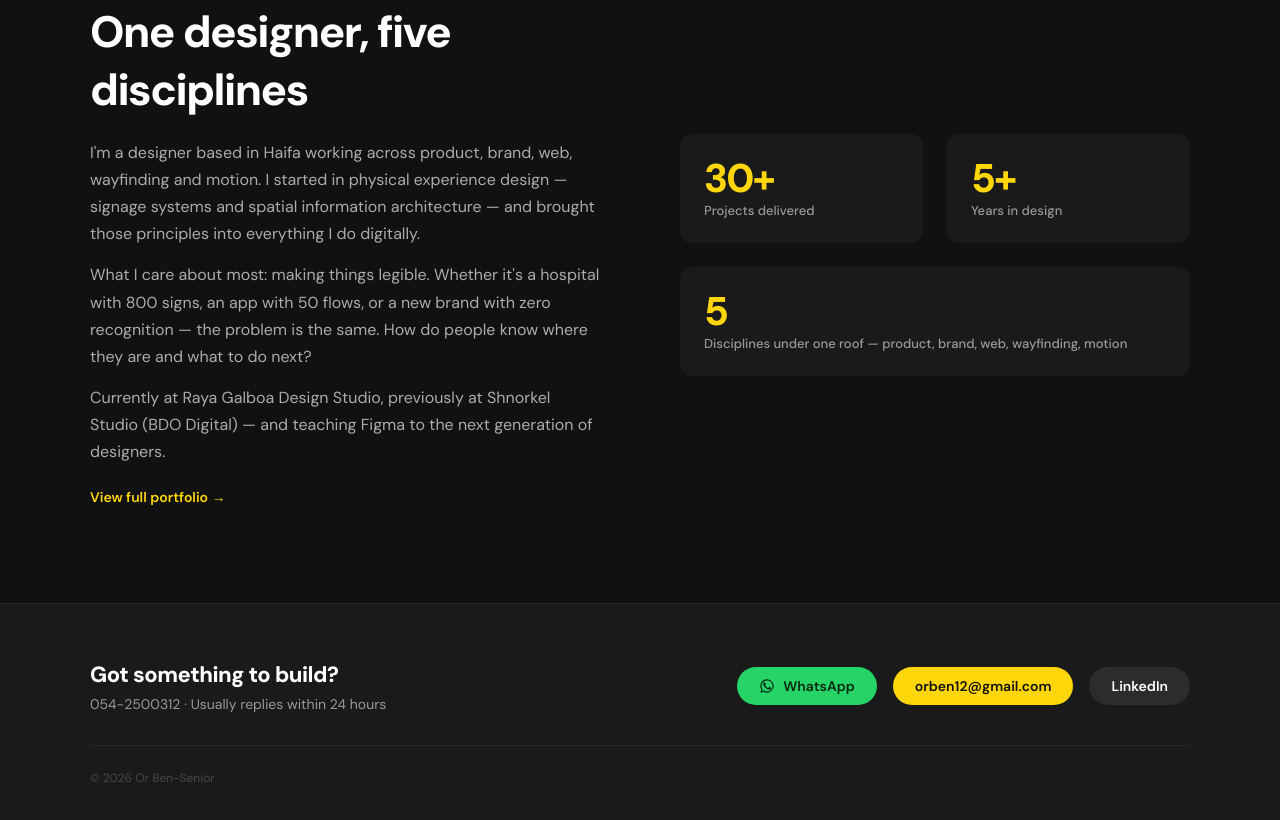
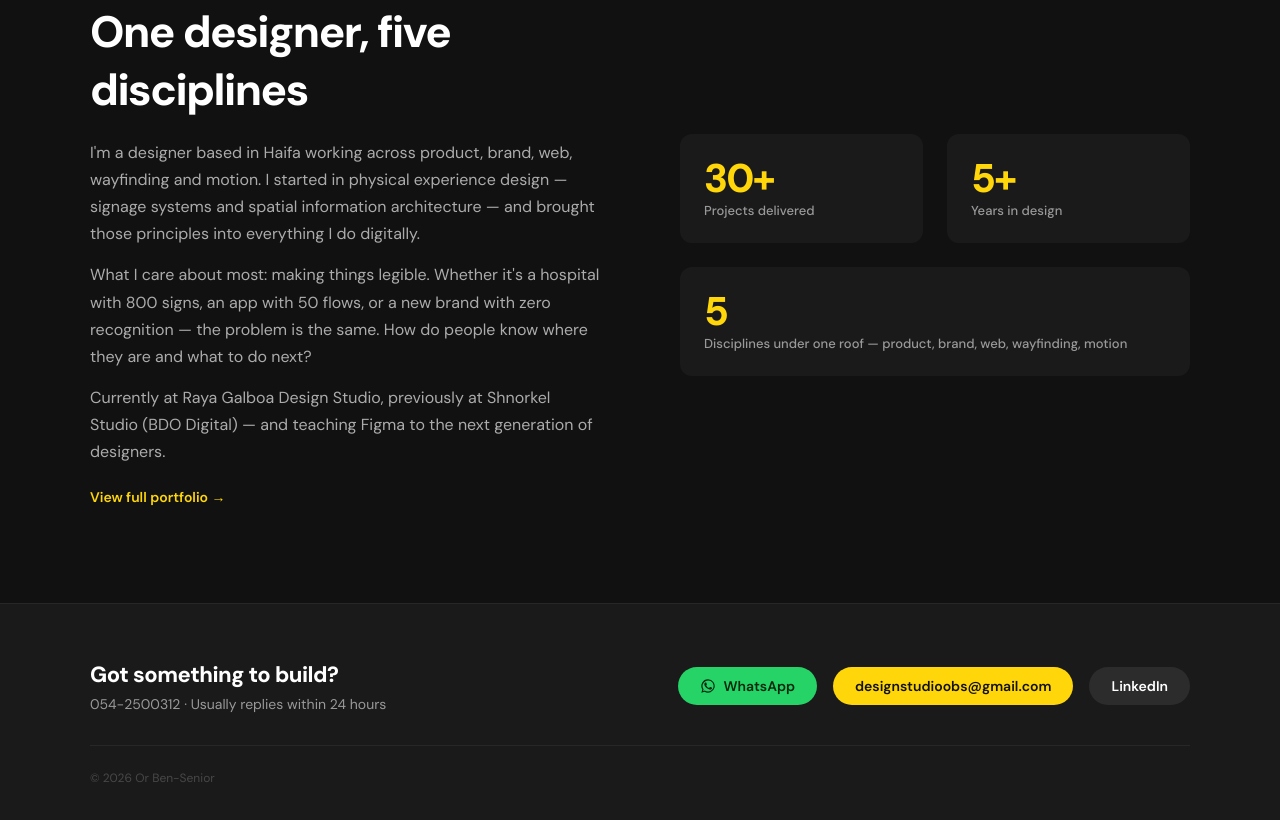
Before and after one commit to orben12-byte/OBS-design, a plain HTML site: page index.html in a window 1280 px wide. Shown: the part 5427-6247 px from the top of the page. Drawn offline with Linux system fonts and the light colour scheme.

Commit message:
Footer: switch contact email to designstudioobs@gmail.com
Co-Authored-By: Claude Opus 5.5 <noreply@anthropic.com>

```diff
--- a/index.html
+++ b/index.html
@@ -799,7 +799,7 @@
             </div>
             <div class="footer-links">
                 <a class="footer-link footer-link-wa js-wa" href="https://wa.me/972542500312" target="_blank" rel="noopener"><svg viewBox="0 0 24 24" fill="currentColor" aria-hidden="true"><path d="M12 2a10 10 0 0 0-8.5 15.3L2 22l4.8-1.5A10 10 0 1 0 12 2zm0 18.3c-1.5 0-3-.4-4.3-1.2l-.3-.18-2.85.9.9-2.78-.2-.32A8.3 8.3 0 1 1 12 20.3z"/><path d="M17.5 14.4c-.3-.15-1.7-.84-1.96-.94-.26-.1-.45-.15-.64.15-.19.29-.74.94-.9 1.13-.17.19-.33.21-.62.07-.29-.15-1.23-.45-2.34-1.44-.86-.77-1.44-1.72-1.61-2.01-.17-.29-.02-.45.13-.59.13-.13.29-.34.44-.51.15-.17.19-.29.29-.48.1-.19.05-.36-.02-.5-.07-.15-.64-1.55-.88-2.12-.23-.55-.47-.48-.64-.49h-.55c-.19 0-.5.07-.76.36-.26.29-1 .98-1 2.38 0 1.4 1.02 2.76 1.17 2.95.15.19 2.01 3.08 4.88 4.32.68.29 1.21.47 1.63.6.68.22 1.3.19 1.79.12.55-.08 1.7-.69 1.94-1.36.24-.67.24-1.24.17-1.36-.07-.12-.26-.19-.55-.34z"/></svg> WhatsApp</a>
-                <a class="footer-link footer-link-email" href="mailto:orben12@gmail.com">orben12@gmail.com</a>
+                <a class="footer-link footer-link-email" href="mailto:designstudioobs@gmail.com">designstudioobs@gmail.com</a>
                 <a class="footer-link footer-link-li" href="https://www.linkedin.com/in/or-bensenior/" target="_blank">LinkedIn</a>
             </div>
         </div>
```
